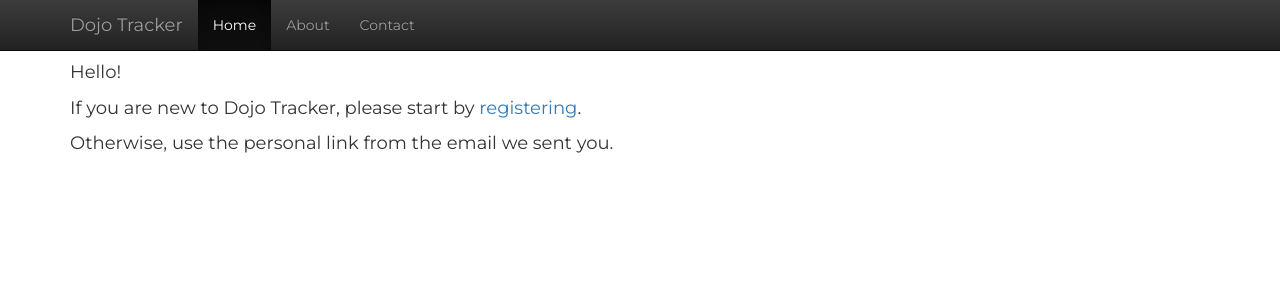
After one commit to ishirav/dojo-tracker, a Django app: page / in a window 1280 px wide. The commit adds this page. Shown: the top 300 px of the page. Run offline with Django 3.2, Linux system fonts and the light colour scheme; parts of the project's set-up code (start-up, migrations or seed data) failed here and were passed over; some libraries are stand-ins or nearby versions.

Commit message:
add home view

```diff
--- /dev/null
+++ b/src/dojo_tracker/main/templates/home.html
@@ -0,0 +1,13 @@
+{% extends "base.html" %}
+
+{% block content %}
+
+    <div class="row">
+        <div class="col-md-6">
+            <p class="large">Hello!</p>
+            <p class="large">If you are new to Dojo Tracker, please start by <a href="{% url "register" %}">registering</a>.</p>
+            <p class="large">Otherwise, use the personal link from the email we sent you.</p>
+        </div>
+    </div>
+
+{% endblock %}
--- a/src/dojo_tracker/main/views.py
+++ b/src/dojo_tracker/main/views.py
@@ -12,6 +12,12 @@ from datetime import date, timedelta
 import json
 
 from models import Entry
+
+
+def home_view(request):
+    if request.user.is_authenticated():
+        return HttpResponseRedirect(reverse('track', args=[request.user.username]))
+    return render(request, 'home.html', locals())
 
 
 def _build_entries(user, start, end):
@@ -74,7 +80,8 @@ def track_view(request, token):
     if token != request.user.username:
         logout(request)
         user = authenticate(username=token, password=settings.DEFAULT_USER_PASSWORD)
-        # TODO when user is None
+        if not user:
+            return HttpResponseRedirect(reverse('home'))
         login(request, user)
     entries = _get_entries(request.user)
     return render(request, 'track.html', locals())
--- a/src/dojo_tracker/static/css/base.css
+++ b/src/dojo_tracker/static/css/base.css
@@ -1,5 +1,9 @@
 body {
     font-family: 'Montserrat', sans-serif;
+}
+
+.large {
+    font-size: 18px;
 }
 
 #days-carousel .item {
--- a/src/dojo_tracker/urls.py
+++ b/src/dojo_tracker/urls.py
@@ -19,6 +19,7 @@ from django.contrib import admin
 from dojo_tracker.main.views import *
 
 urlpatterns = [
+    url(r'^$', home_view, name='home'),
     url(r'^admin/', admin.site.urls),
     url(r'^entries$', entries_view),
     url(r'^entries/([0-9]+)$', entries_view),
```
Also changed, not shown: 1 other file.
